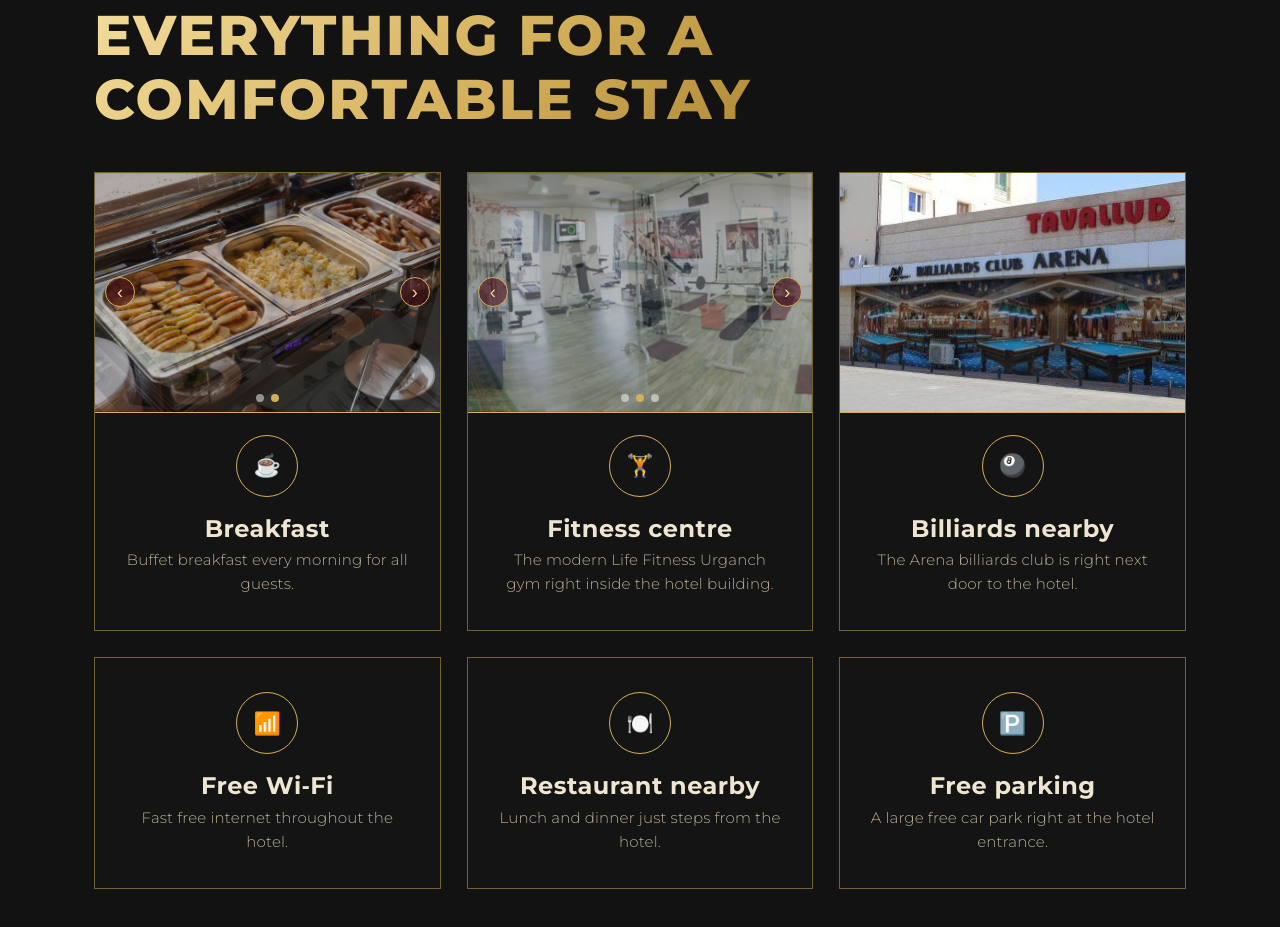
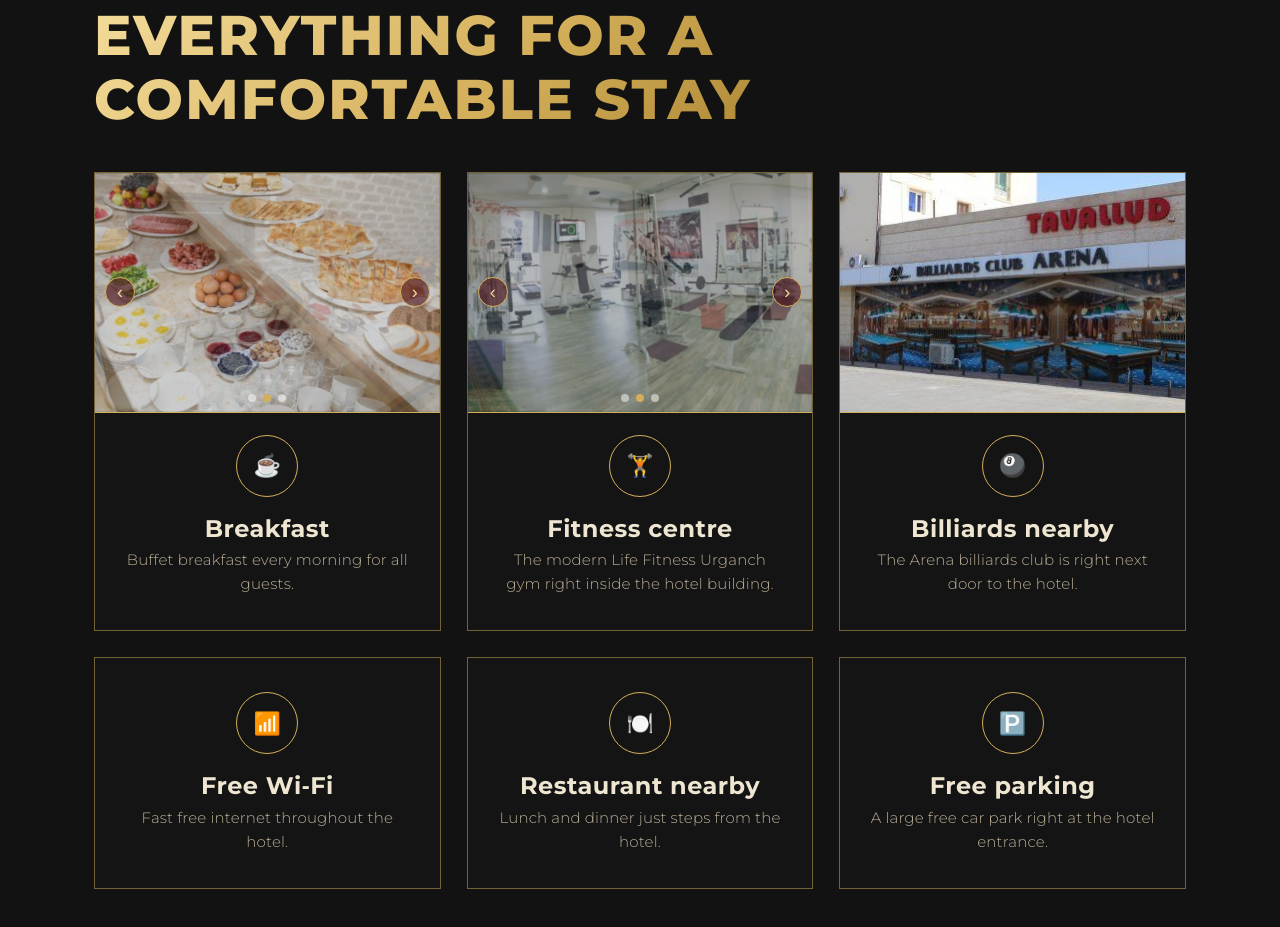
Before and after one commit to islom8666/urganch-hotel, a plain HTML site: page en/index.html in a window 1280 px wide. Shown: the part 3294-4221 px from the top of the page. Drawn offline with nearby package versions, Linux system fonts and the light colour scheme; a web font is replaced by a local one.

Commit message:
Nonushta: eski rasmlar oʻrniga Booking rasmlari
Co-Authored-By: Claude Opus 5.5 <noreply@anthropic.com>
Claude-Session: https://claude.ai/code/session_01MDER8T6PgGgWhutC13o4Rp

```diff
--- a/en/index.html
+++ b/en/index.html
@@ -366,7 +366,7 @@ input[type=date]{color-scheme:dark;cursor:pointer}input[type=date]::-webkit-cale
   <div class="eyebrow">Услуги</div>
   <h2>Всё для комфортного отдыха</h2>
   <div class="grid svc" style="margin-top:40px">
-    <div class="feat"><div class="featimg slider"><div class="slide on" style="background-image:url(/img/20488544ca.jpg)"></div><div class="slide" style="background-image:url(/img/865c05d0c8.jpg)"></div><button class="sl prev" aria-label="prev">‹</button><button class="sl next" aria-label="next">›</button><div class="dots"></div></div><div class="ic">☕</div><h3>Завтрак</h3><p>Завтрак «шведский стол» каждое утро для всех гостей.</p></div>
+    <div class="feat"><div class="featimg slider"><div class="slide on" style="background-image:url(/img/537e4c4a9f.jpg)"></div><div class="slide" style="background-image:url(/img/8c644794d4.jpg)"></div><div class="slide" style="background-image:url(/img/92fc963d03.jpg)"></div><button class="sl prev" aria-label="prev">‹</button><button class="sl next" aria-label="next">›</button><div class="dots"></div></div><div class="ic">☕</div><h3>Завтрак</h3><p>Завтрак «шведский стол» каждое утро для всех гостей.</p></div>
     <div class="feat"><div class="featimg slider"><div class="slide on" style="background-image:url(/img/33a0416ae2.jpg)"></div><div class="slide" style="background-image:url(/img/f5886a7d4b.jpg)"></div><div class="slide" style="background-image:url(/img/f84210a49a.jpg)"></div><button class="sl prev" aria-label="prev">‹</button><button class="sl next" aria-label="next">›</button><div class="dots"></div></div><div class="ic">🏋️</div><h3>Фитнес-зал</h3><p>Современный фитнес-зал «Life Fitness Urganch» прямо в здании гостиницы.</p></div>
     <div class="feat"><div class="featimg" style="background-image:url(/img/3535c94146.jpg)"></div><div class="ic">🎱</div><h3>Бильярд рядом</h3><p>Бильярдный клуб «Arena» — прямо по соседству с гостиницей.</p></div>
     <div class="feat"><div class="ic">📶</div><h3>Бесплатный Wi‑Fi</h3><p>Быстрый бесплатный интернет по всей гостинице.</p></div>
```
Also changed, not shown: index.html (+1 -1 lines), uz/index.html (+1 -1 lines), img/20488544ca.jpg (deleted), img/537e4c4a9f.jpg (added), img/865c05d0c8.jpg (deleted), img/8c644794d4.jpg (added), img/92fc963d03.jpg (added).
